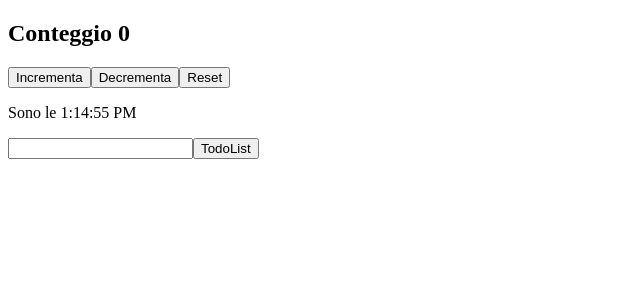
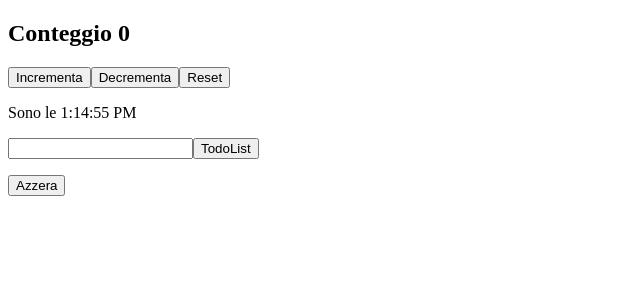
Before and after one commit to St3fan097/react_es, a React (Vite) app in the folder react-es_1/: page / in a window 1280 px wide. Shown: the top 300 px of the page, without its empty margins (0-640 px from the left). Built offline with nearby package versions, Linux system fonts and the light colour scheme.

Commit message:
exercise-29

```diff
--- a/react-es_1/src/TodoList.jsx
+++ b/react-es_1/src/TodoList.jsx
@@ -11,10 +11,14 @@ export function TodoList() {
     const generaToDo = () => {
         if (newTodo !== "") {
             setTodos([...todos, newTodo]);
-            setNewTodo("")
+            setNewTodo("")   //fatto nell'esercizio precedente
         }
     }
-
+    function azzeraToDo() {
+        if (todos.length > 0) {
+            setTodos([])
+        }
+    }
 
 
     return (
@@ -25,6 +29,7 @@ export function TodoList() {
                 <li key={index}>{todo}</li>
             ))}
             </ul>
+            <button onClick={azzeraToDo}>Azzera</button>
         </>
     )
 }
```
